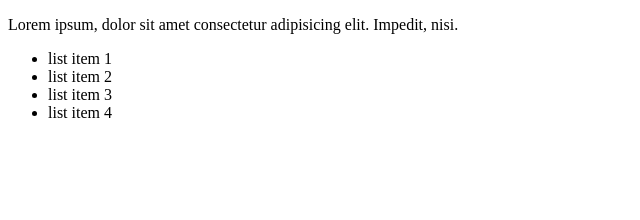
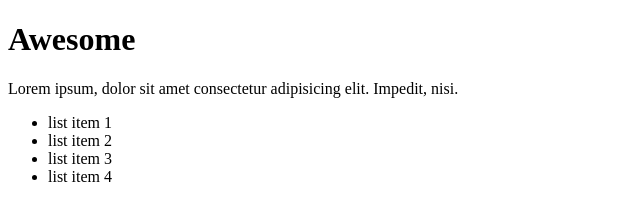
Before and after one commit to spartenztech/git-tutorial, a plain HTML site: page index.html in a window 1280 px wide. Shown: the whole page, without its empty margins (0-640 px from the left). Drawn offline with Linux system fonts and the light colour scheme.

Commit message:
edited h1

```diff
--- a/index.html
+++ b/index.html
@@ -6,6 +6,7 @@
     <title>Git Tutorial</title>
   </head>
   <body>
+    <h1>Awesome</h1>
     <p>
       Lorem ipsum, dolor sit amet consectetur adipisicing elit. Impedit, nisi.
     </p>
```
